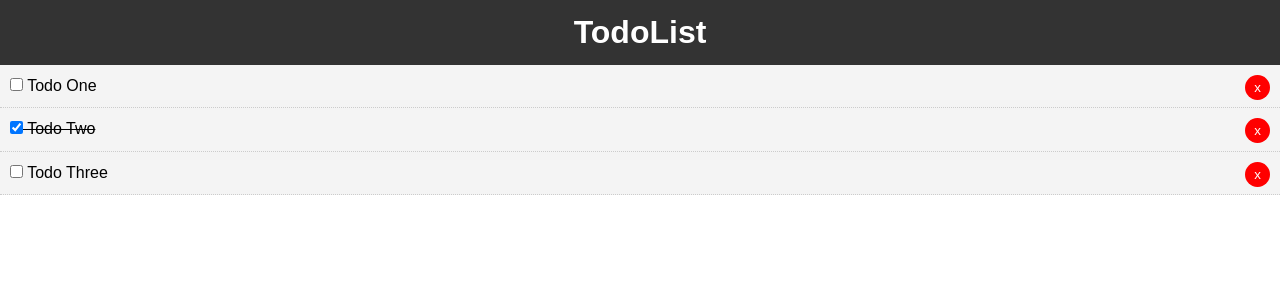
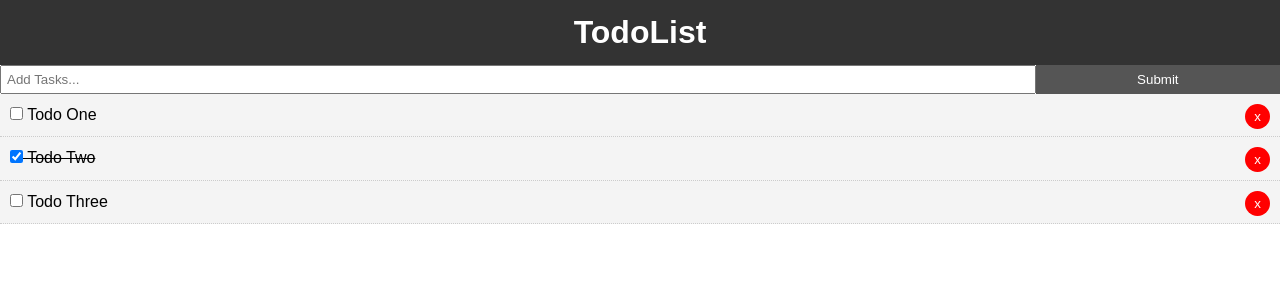
Before and after one commit to DhanushM12/Vue_TodoList, a Vue app: page / in a window 1280 px wide. Shown: the top 300 px of the page. Built offline with nearby package versions, Linux system fonts and the light colour scheme.

Commit message:
added the AddTodo component

```diff
--- a/src/App.vue
+++ b/src/App.vue
@@ -1,17 +1,20 @@
 <template>
   <div id="app">
     <Header />
+    <AddTodo />
     <Todos v-bind:todos="todos" v-on:del-todo="deleteTodo"/>
   </div>
 </template>
 
 <script>
 import Header from './components/layout/Header';
+import AddTodo from './components/AddTodo';
 import Todos from './components/Todos';
 export default {
   name: 'App',
   components: {
     Header,
+    AddTodo,
     Todos
   },
   data() {
@@ -53,4 +56,15 @@
     font-family: Arial, Helvetica, sans-serif;
     line-height: 1.4;
   }
+  .btn {
+    display: inline-block;
+    border: none;
+    background: #555;
+    color: #fff;
+    padding: 7px 20px;
+    cursor: pointer;
+  }
+  .btn:hover {
+    background: #666;
+  }
 </style>
--- /dev/null
+++ b/src/components/AddTodo.vue
@@ -0,0 +1,25 @@
+<template>
+    <div>
+    <form>
+      <input type="text" v-model="title" name="title" placeholder="Add Tasks...">
+      <input type="submit" value="Submit" class="btn">
+    </form>
+  </div>
+</template>
+<script>
+export default {
+    name: "AddTodo"
+}
+</script>
+<style scoped>
+form {
+    display: flex;
+  }
+  input[type="text"] {
+    flex: 10;
+    padding: 5px;
+  }
+  input[type="submit"] {
+    flex: 2;
+  }
+</style>
```
